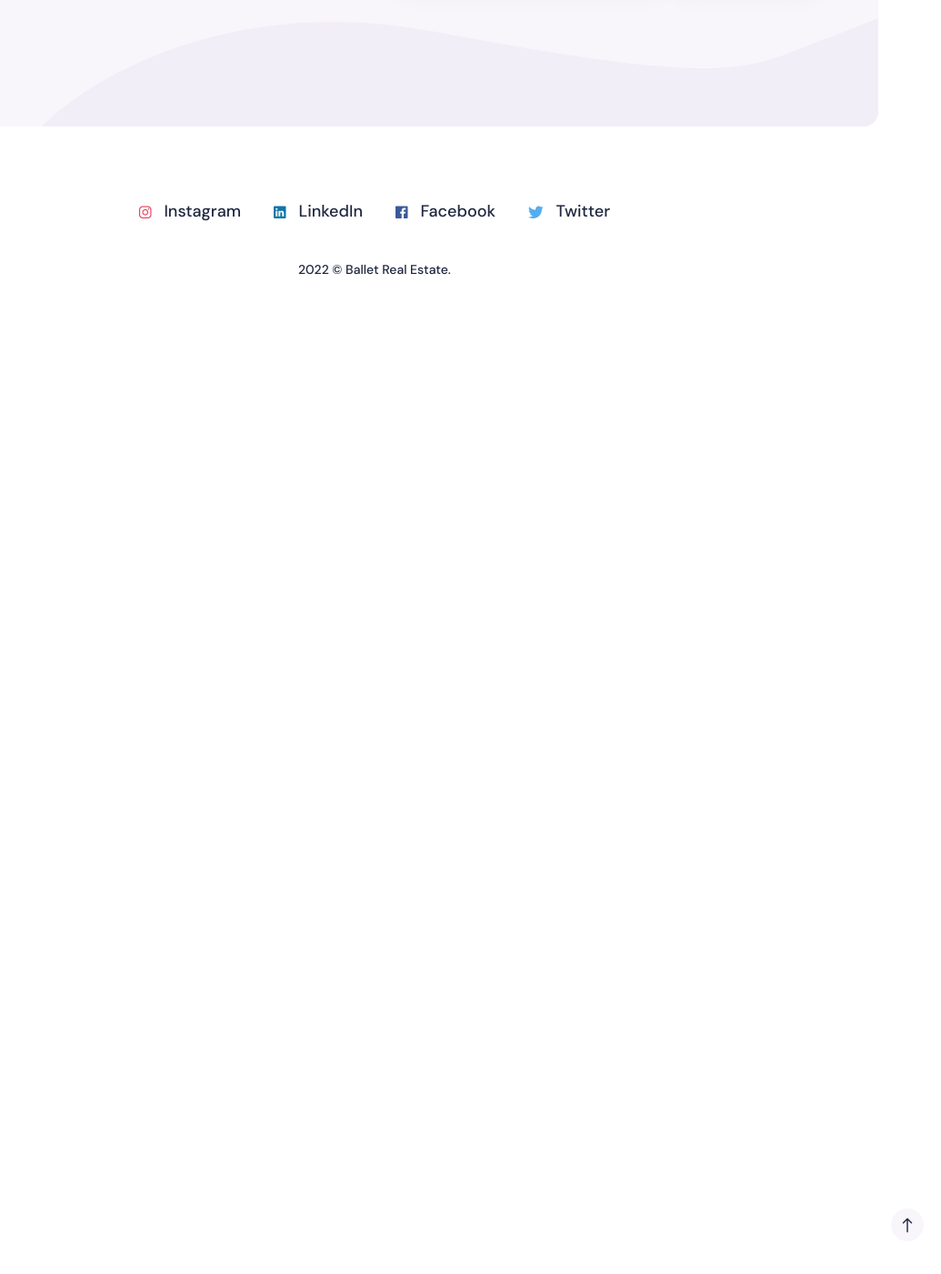
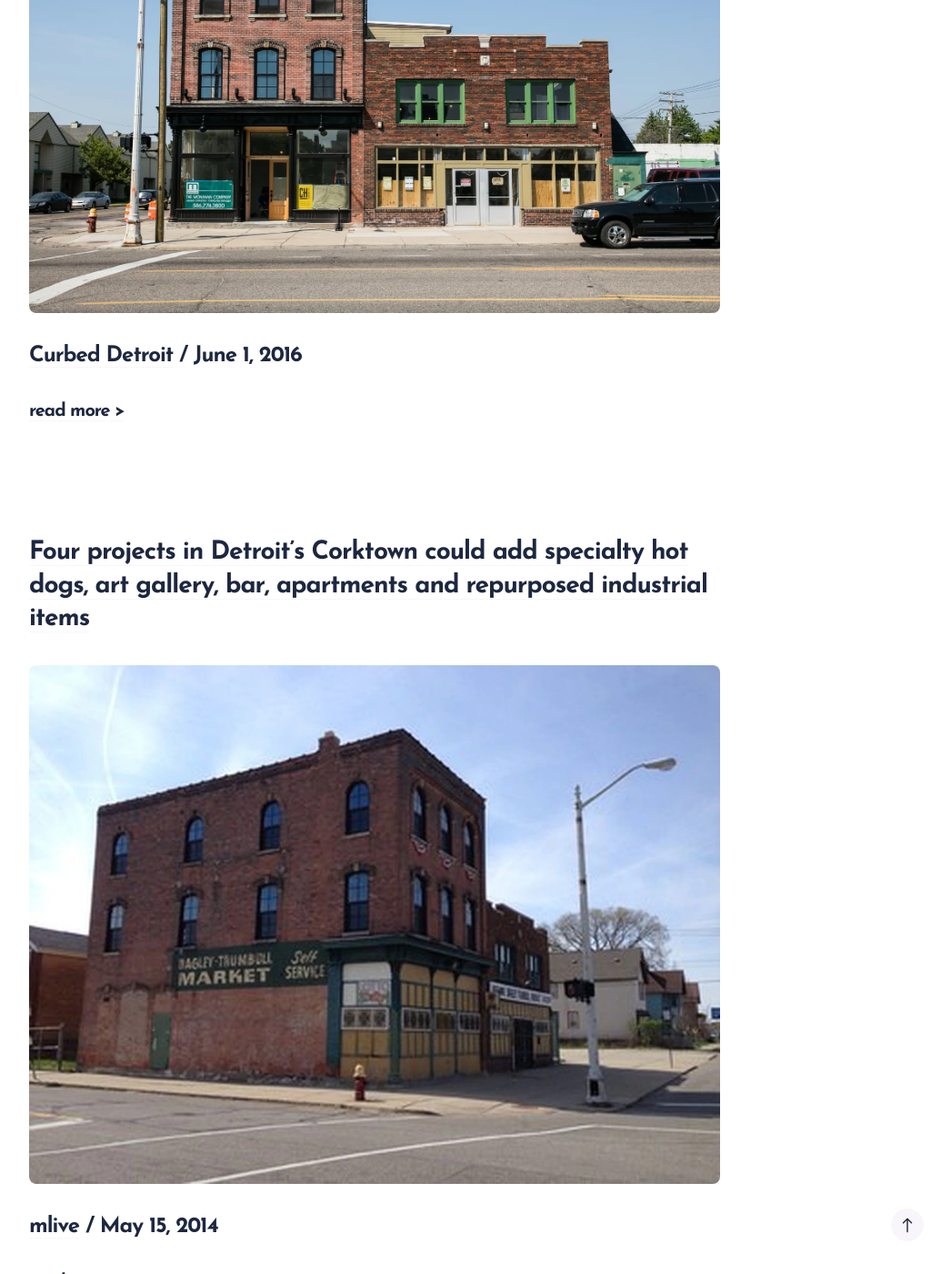
Before and after one commit to balletrealestate/balletrealestate.github.io, a Jekyll site: the page built from _pages/news.md, in a window 1280 px wide and 1400 px high, scrolled down 11468 px. Shown: the whole window at 91% size, without its empty margins (228-1263 px from the left). Built offline with Jekyll 4.4.1, drawn with Linux system fonts in a browser that asks for light colours; nearby versions of some CDN libraries; before the commit the page ends 11843 px from its top, so only the background shows below that; some of the changed text lies outside the part shown.

Commit message:
put 2014 article in correct position

```diff
--- a/_pages/news.md
+++ b/_pages/news.md
@@ -41,8 +41,16 @@
 <br>
 <br>
 
+## [Restaurant Walk-Up Windows Are Here to Stay](https://detroit.eater.com/2020/7/22/21334029/detroit-restaurants-coffee-shops-walk-up-window-carryout-design-trend-coronavirus)
+[![Eater Detroit](/images/news/07222020.jpeg "Eater Detroit")](https://detroit.eater.com/2020/7/22/21334029/detroit-restaurants-coffee-shops-walk-up-window-carryout-design-trend-coronavirus)
+### [Eater Detroit](https://detroit.eater.com/2020/7/22/21334029/detroit-restaurants-coffee-shops-walk-up-window-carryout-design-trend-coronavirus) / July 22, 2020
+#### [read more >](https://detroit.eater.com/2020/7/22/21334029/detroit-restaurants-coffee-shops-walk-up-window-carryout-design-trend-coronavirus)
+
+<br>
+<br>
+
 ## [Four projects in Detroit's Corktown could add specialty hot dogs, art gallery, bar, apartments and repurposed industrial items](https://www.mlive.com/business/detroit/2014/05/four_projects_in_detroits_cork.html)
-[![mlive](/images/news/04032019.jpeg "mlive")](https://www.mlive.com/business/detroit/2014/05/four_projects_in_detroits_cork.html)
+[![mlive](/images/news/05152014.jpeg "mlive")](https://www.mlive.com/business/detroit/2014/05/four_projects_in_detroits_cork.html)
 ### [mlive](https://www.mlive.com/business/detroit/2014/05/four_projects_in_detroits_cork.html) / April 3, 2019
 #### [read more >](https://www.mlive.com/business/detroit/2014/05/four_projects_in_detroits_cork.html)
 
@@ -101,3 +109,11 @@
 [![Curbed Detroit](/images/news/06012016.jpeg "Curbed Detroit")](https://detroit.curbed.com/2016/6/1/11823278/sneak-peek-corktown-historical-home-garden-tour)
 ### [Curbed Detroit](https://detroit.curbed.com/2016/6/1/11823278/sneak-peek-corktown-historical-home-garden-tour) / June 1, 2016
 #### [read more >](https://detroit.curbed.com/2016/6/1/11823278/sneak-peek-corktown-historical-home-garden-tour)
+
+<br>
+<br>
+
+## [Four projects in Detroit's Corktown could add specialty hot dogs, art gallery, bar, apartments and repurposed industrial items](https://www.mlive.com/business/detroit/2014/05/four_projects_in_detroits_cork.html)
+[![mlive](/images/news/05152014.jpeg "mlive")](https://www.mlive.com/business/detroit/2014/05/four_projects_in_detroits_cork.html)
+### [mlive](https://www.mlive.com/business/detroit/2014/05/four_projects_in_detroits_cork.html) / May 15, 2014
+#### [read more >](https://www.mlive.com/business/detroit/2014/05/four_projects_in_detroits_cork.html)
```
Also changed, not shown: images/news/05152014.jpeg (renamed from images/news/04032019.jpeg), images/news/07222020.jpeg (added).
